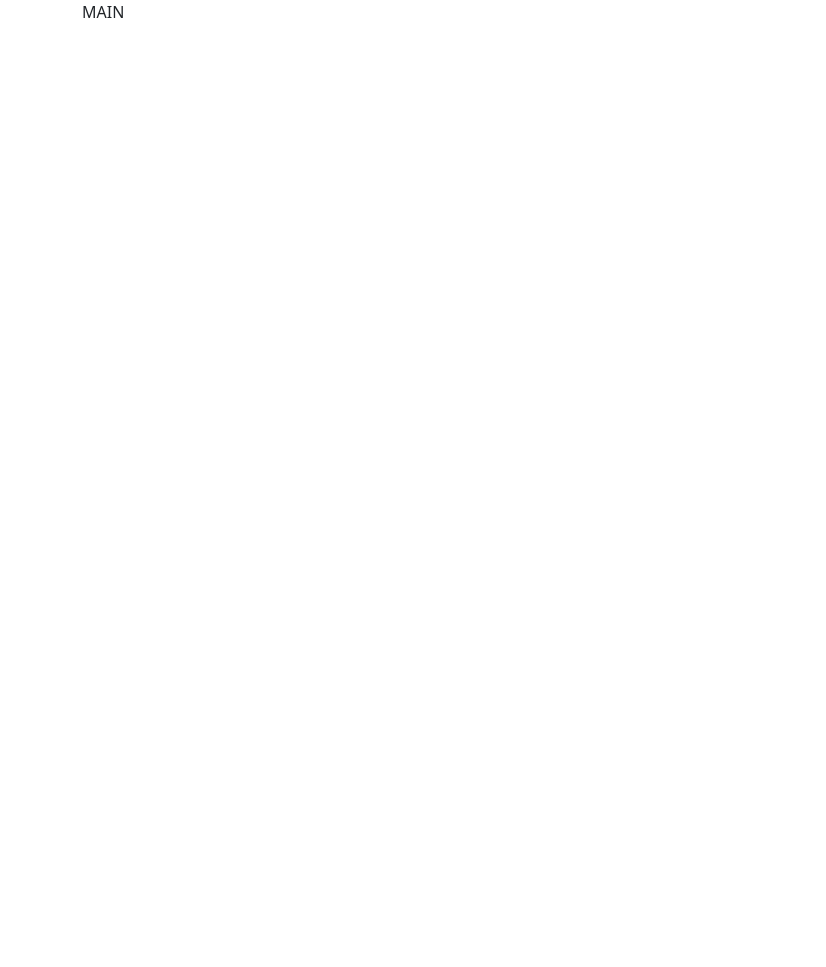
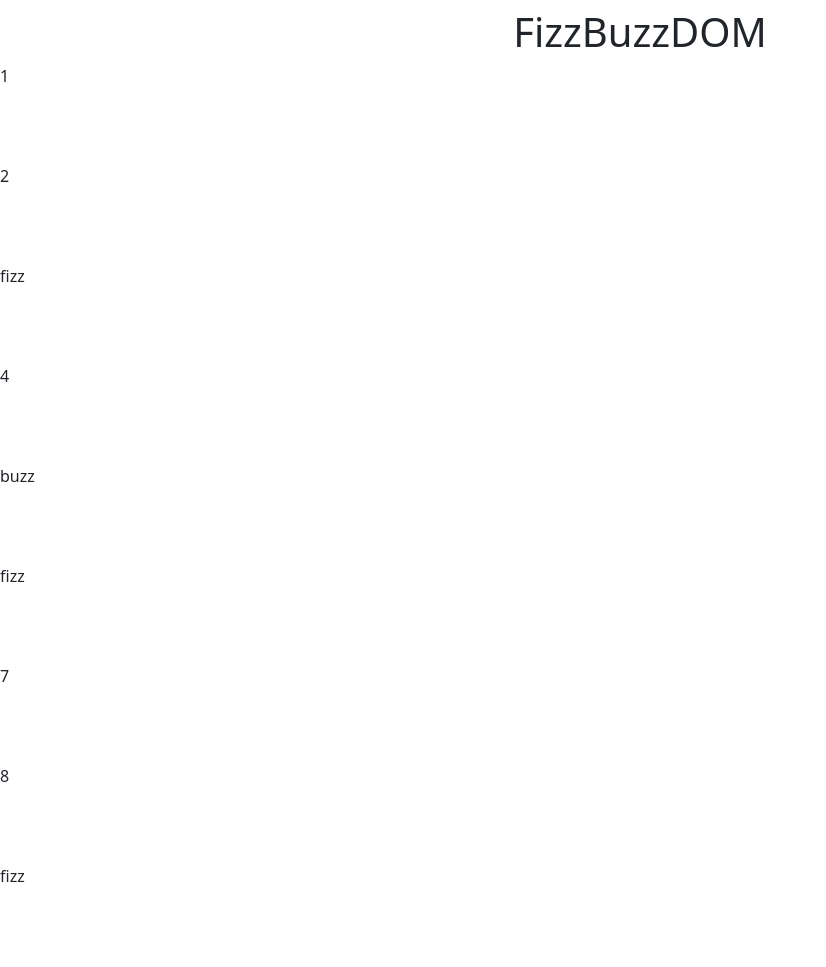
Before and after one commit to MirkoCifelli/js-fizzbuzz, a plain HTML site: page index.html in a window 1280 px wide. Shown: the top 967 px of the page, without its empty margins (0-826 px from the left). Before the commit the page ends 800 px from the top, so only its background shows below. Drawn offline with nearby package versions, Linux system fonts and the light colour scheme.

Commit message:
div in pagina

```diff
--- a/css/style.css
+++ b/css/style.css
@@ -0,0 +1,4 @@
+.div-interno{
+    width: 100px;
+    height: 100px;
+}
--- a/index.html
+++ b/index.html
@@ -10,11 +10,15 @@
     <link rel="stylesheet" href="css/style.css">
 </head>
 <body>
-
+    <header>
+        <h2 class="text-center fs-1 mt-2">
+            FizzBuzzDOM
+        </h2>
+    </header>
     <!-- Inizio Main -->
     <main>
-        <div class="container">
-            MAIN
+        <div id="elements">
+
         </div>
     </main>
     <!-- Fine Main -->
--- a/js/scripts.js
+++ b/js/scripts.js
@@ -1,15 +1,30 @@
+
+
+const container = document.getElementById('elements');
+
+
 for (let i = 1; i<= 100;i++) {
+   const divContainer = document.createElement('div');
+   divContainer.classList.add('div-interno');
+    container.append(divContainer);
+
 
     if (i % 3 == 0 && i % 5 == 0) {
+        divContainer.append('fizzbuzz');
         console.log('fizzbuzz')
     }
     else if (i % 3 == 0) {
+        divContainer.append('fizz');
         console.log('fizz')
     }
     else if (i % 5 == 0) {
+        divContainer.append('buzz');
         console.log('buzz')
     }
     else{
+        divContainer.append(i);
         console.log(i)
     }
+
+
 }
```
